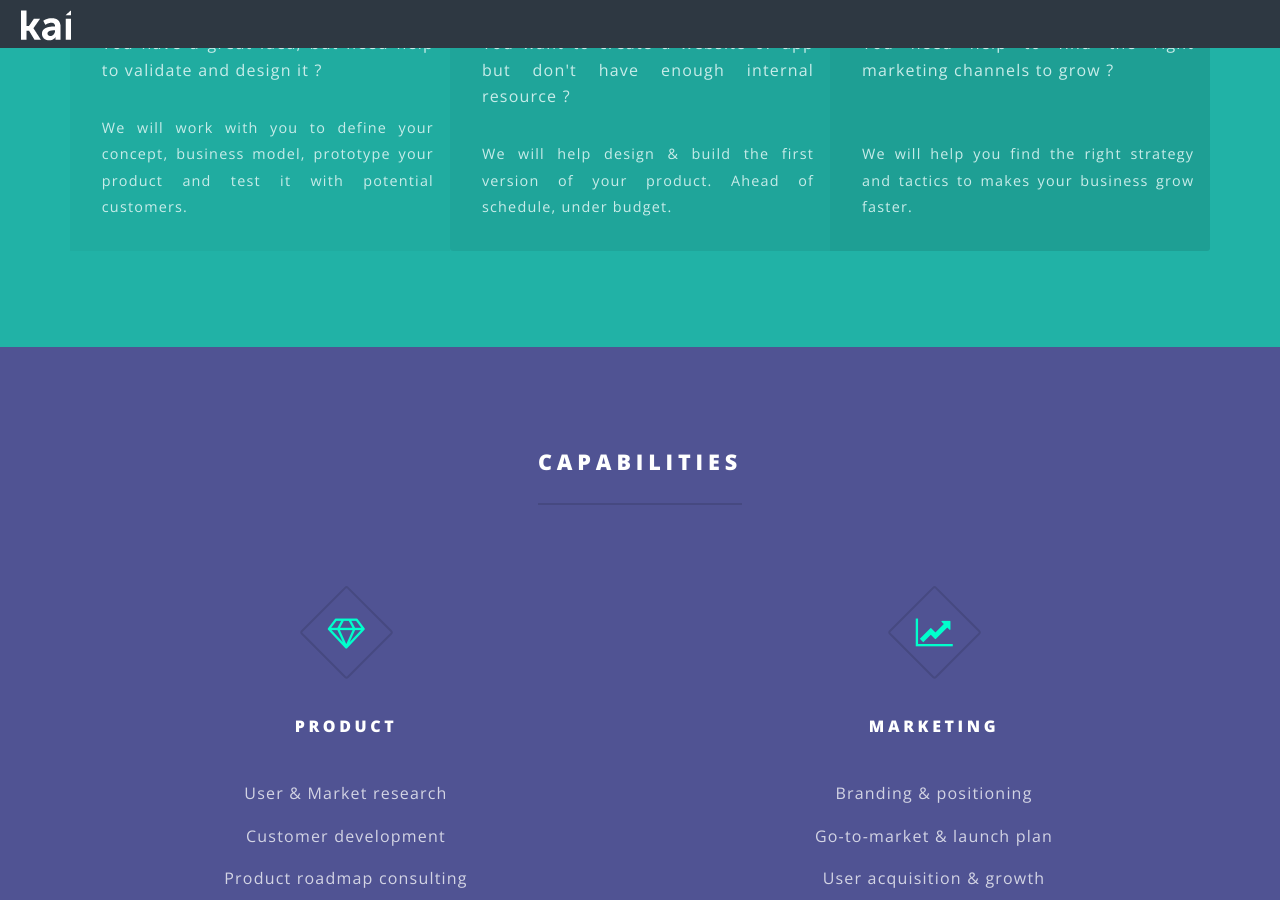
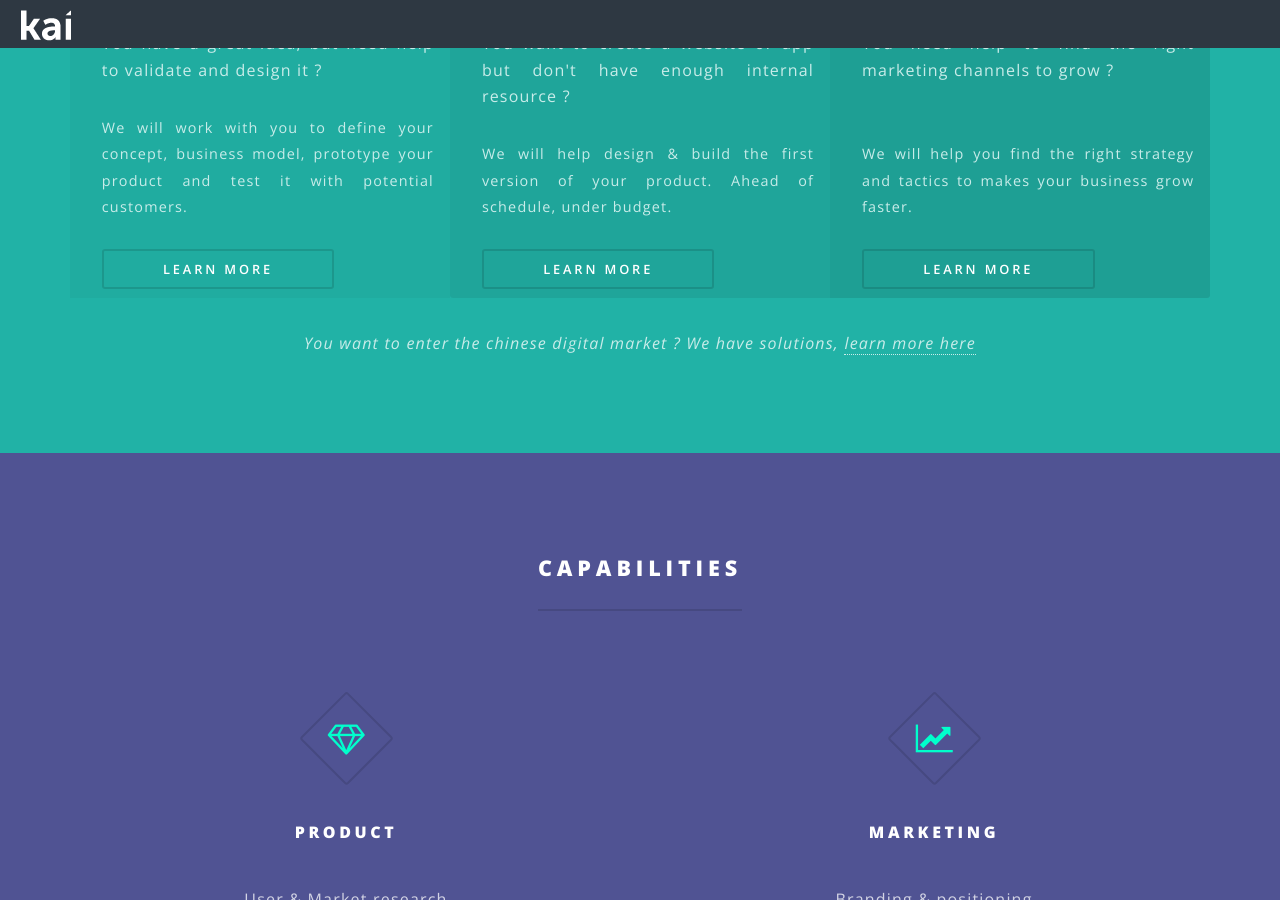
Before and after one commit to sguyon/kai, a Jekyll site: the page built from index.html, in a window 1280 px wide and 900 px high, scrolled down 1366 px. Built offline with Jekyll 4.4.1, drawn with Linux system fonts in a browser that asks for light colours.

Commit message:
minor change

```diff
--- a/_config.yml
+++ b/_config.yml
@@ -2,9 +2,9 @@
 #
 
 # Site settings
-title: KAI digital product studio
+title: KAI digital product design for startups and leading brands
 description: |
-  On-demand product team for innovative companies
+  We are a network of expert designers, strategists, and engineers. We blur the lines between outside consultants and in-house teams to help companies grow faster and smarter.
 owner: kai # or company name
 first_published: 2016 # if migrating another site, the year of your first publish
 email: contact@kaistud.io
--- a/index.html
+++ b/index.html
@@ -46,6 +46,7 @@ layout: landing
                     We will work with you to define your concept, business model, prototype your product and test it with potential customers.
                     <br/>
                   </p>
+                    <a href="#" class="center-block button">LEARN MORE</a>
 
                 </li>
                 <li>
@@ -60,7 +61,7 @@ layout: landing
                     <p class="answer">
                     We will help design & build the first version of your product. Ahead of schedule, under budget.
                   </p>
-
+                  <a href="#" class="button">LEARN MORE</a>
                 </li>
                 <li>
                   <div class="icone">
@@ -74,7 +75,7 @@ layout: landing
                     <br/>
                     We will help you find the right strategy and tactics to makes your business grow faster.
                   </p>
-
+                  <a href="#" class="button">LEARN MORE</a>
                 </li>
                 <!-- <a href="mailto:contact@kaistud.io" class="button2 fit">CONTACT US</a> -->
 <!--                 <li class="icon fa-headphones">
@@ -89,6 +90,13 @@ layout: landing
  -->
               </ul>
 
+            <p>
+              <i>
+              <!-- <img src="images/chinaflag.png"> -->
+              You want to enter the chinese digital market ? We have solutions,
+              <a href="#">learn more here</a>
+              </i>
+            </p>
             </div>
 					</section>
 
```
